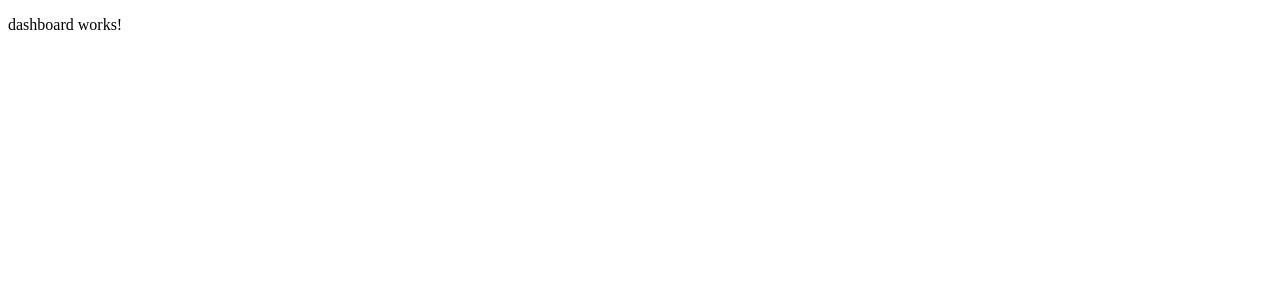
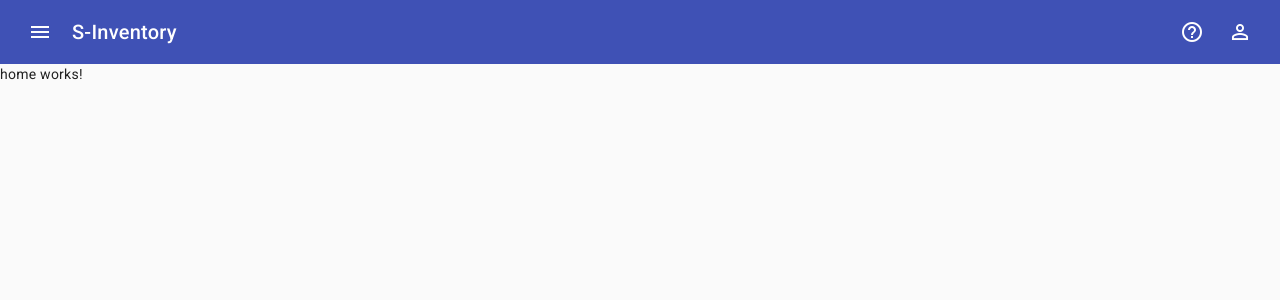
Before and after one commit to JuanManuelCaceres/inventory-frontend, an Angular app: page /#/dashboard in a window 1280 px wide. Shown: the top 300 px of the page. Built offline with nearby package versions, Linux system fonts and the light colour scheme.

Commit message:
Creacion del Sidenav y el Toolbar

```diff
--- a/src/app/app.module.ts
+++ b/src/app/app.module.ts
@@ -3,6 +3,8 @@
 
 import { AppRoutingModule } from './app-routing.module';
 import { AppComponent } from './app.component';
+import { BrowserAnimationsModule } from '@angular/platform-browser/animations';
+import { DashboardModule } from './modules/dashboard/dashboard.module';
 
 @NgModule({
   declarations: [
@@ -11,7 +13,9 @@
   ],
   imports: [
     BrowserModule,
-    AppRoutingModule
+    AppRoutingModule,
+    DashboardModule,
+    BrowserAnimationsModule
   ],
   providers: [],
   bootstrap: [AppComponent]
--- a/src/app/modules/dashboard/dashboard.module.ts
+++ b/src/app/modules/dashboard/dashboard.module.ts
@@ -3,6 +3,7 @@
 import { HomeComponent } from './components/home/home.component';
 import { DashboardComponent } from './pages/dashboard.component';
 import { RouterModule } from '@angular/router';
+import { SharedModule } from '../shared/shared.module';
 
 
 
@@ -12,7 +13,8 @@
     HomeComponent],
   imports: [
     CommonModule,
-    RouterModule
+    RouterModule,
+    SharedModule
 
   ]
 })
--- a/src/app/modules/dashboard/pages/dashboard.component.html
+++ b/src/app/modules/dashboard/pages/dashboard.component.html
@@ -1 +1,3 @@
-<p>dashboard works!</p>
+<div class="mat-app-background basic-container">
+    <app-sidenav></app-sidenav>
+</div>
--- /dev/null
+++ b/src/app/modules/shared/components/sidenav/sidenav.component.css
@@ -0,0 +1,52 @@
+.dashboard-container {
+    display: flex;
+    flex-direction: column;
+    position: absolute;
+    top: 0%;
+    bottom: 0;
+    left: 0;
+    right: 0;
+}
+
+.is-mobile .dashboard-toolbar{
+    position: fixed;
+    z-index: 2;
+}
+
+h1.app-name{
+    margin-left: 8px;
+}
+
+.sidenav-container{
+    flex: 1;
+}
+
+.is-mobile .sidenav-container {
+    flex: 1 0 auto;
+}
+
+ul li{
+    list-style: none;
+}
+
+div ul {
+    display: flex;
+    align-items: center;
+}
+
+.right{
+    margin-left: auto;
+}
+
+.profile-card{
+    text-align: center;
+    padding: 0 20px 20px 20px;
+}
+
+header{
+    margin-top: 20px;
+}
+
+.icon{
+    margin-right: 10px;
+}
--- /dev/null
+++ b/src/app/modules/shared/components/sidenav/sidenav.component.html
@@ -0,0 +1,57 @@
+<!-- start toolbar -->
+<div class="dashboard-container" [class.is-mobile]="mobileQuery.matches">
+    <mat-toolbar color="primary" class="dashboard-toolbar">
+        <button mat-icon-button (click)="snav.toggle()"><mat-icon>menu</mat-icon></button>
+        <h1 class="app-name">S-Inventory</h1>
+        <div class="right">
+            <ul>
+                <li>
+                    <button mat-icon-button>
+                        <mat-icon>help_outline</mat-icon>
+                    </button>
+                </li>
+                <li>
+                    <button mat-icon-button [matMenuTriggerFor]="menu">
+                        <mat-icon>person_outline</mat-icon>
+                    </button>
+                    <mat-menu #menu="matMenu">
+                        <mat-icon>
+                            exit_to_app
+                        </mat-icon>
+                        Cerrar Sesión
+                    </mat-menu>
+                </li>
+            </ul>
+        </div>
+    </mat-toolbar>
+
+    <!-- start sidenav -->
+    <mat-sidenav-container class="sidenav-container"
+        [style.marginTop.px]="mobileQuery.matches ? 56 : 0">
+        <mat-sidenav
+            #snav [mode]="mobileQuery.matches?'over':'side'"
+            [fixedInViewport]="mobileQuery.matches" fixedTopGap="56"
+            >
+            <mat-nav-list>
+                <!-- profile -->
+                <div class="profile-card">
+                    <div class="header">
+                        <h2>Juan Manuel</h2>
+                        <h4>juan@gmail.com</h4>
+                    </div>
+                </div>
+                <mat-divider></mat-divider>
+                <a mat-list-item [routerLink]="nav.route" *ngFor="let nav of menuNav">
+                    <mat-icon class="icon"> {{nav.icon}} </mat-icon>
+                    {{nav.name}}
+                </a>
+            </mat-nav-list>
+        </mat-sidenav>
+
+        <mat-sidenav-content>
+            <router-outlet></router-outlet>
+        </mat-sidenav-content>
+    </mat-sidenav-container>
+
+
+</div>
--- /dev/null
+++ b/src/app/modules/shared/components/sidenav/sidenav.component.ts
@@ -0,0 +1,26 @@
+import { MediaMatcher } from '@angular/cdk/layout';
+import { Component, OnInit } from '@angular/core';
+
+@Component({
+  selector: 'app-sidenav',
+  templateUrl: './sidenav.component.html',
+  styleUrls: ['./sidenav.component.css']
+})
+export class SidenavComponent implements OnInit{
+
+  mobileQuery: MediaQueryList;
+
+  menuNav = [
+    {name: "Home", route:"/home", icon:"home"},
+    {name: "Categorías", route:"/category", icon:"category"},
+    {name: "Productos", route:"/product", icon:"production_quantity_limits"}
+  ]
+
+  constructor(media: MediaMatcher) {
+    this.mobileQuery = media.matchMedia('(max-width: 600px)');
+  }
+
+  ngOnInit(): void {
+
+  }
+}
--- a/src/index.html
+++ b/src/index.html
@@ -6,8 +6,11 @@
   <base href="/">
   <meta name="viewport" content="width=device-width, initial-scale=1">
   <link rel="icon" type="image/x-icon" href="favicon.ico">
+  <link rel="preconnect" href="https://fonts.gstatic.com">
+  <link href="https://fonts.googleapis.com/css2?family=Roboto:wght@300;400;500&display=swap" rel="stylesheet">
+  <link href="https://fonts.googleapis.com/icon?family=Material+Icons" rel="stylesheet">
 </head>
-<body>
+<body class="mat-typography">
   <app-root></app-root>
 </body>
 </html>
--- a/src/styles.css
+++ b/src/styles.css
@@ -1 +1,5 @@
 /* You can add global styles to this file, and also import other style files */
+@import "~@angular/material/prebuilt-themes/indigo-pink.css";
+
+html, body { height: 100%; }
+body { margin: 0; font-family: Roboto, "Helvetica Neue", sans-serif; }
```
Also changed, not shown: src/app/modules/shared/material.module.ts (added, +140 -0 lines), src/app/modules/shared/shared.module.ts (added, +23 -0 lines), 1 other file (tests, documents, lock files or other folders).
